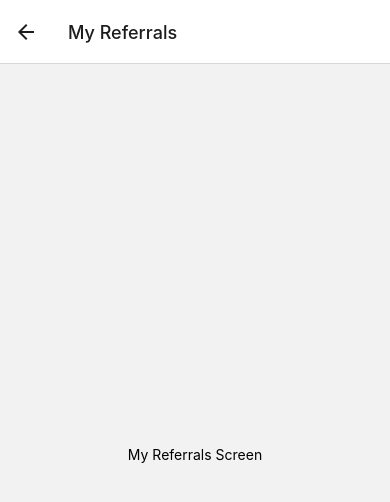
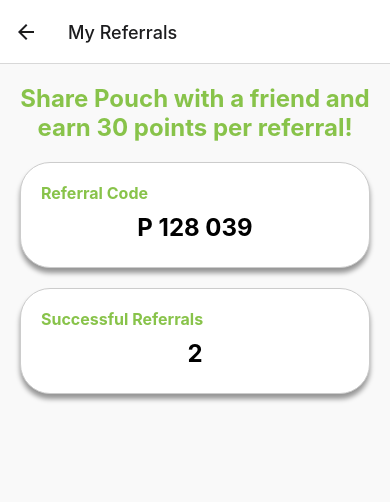
Before and after one commit to Racheltmz/Pouch, a React Native app in the folder frontend/: screen /MyReferrals in a window 390 px wide. Shown: the top 502 px of the page. Built offline with nearby package versions, Linux system fonts and the light colour scheme; no server answers; the database is empty.

Commit message:
Referrals screen

```diff
--- a/frontend/components/MyReferralsScreen.js
+++ b/frontend/components/MyReferralsScreen.js
@@ -1,17 +1,73 @@
 import React, { useState } from 'react';
 import { View, Text, StyleSheet } from 'react-native';
 
-const MyReferralsScreen = () => (
-  <View style={styles.container}>
-    <Text>My Referrals Screen</Text>
-  </View>
-);
+const MyReferralsScreen = () => {
+  return (
+    <View style={styles.container}>
+      <Text style={styles.headerText}>
+        Share Pouch with a friend and earn 30 points per referral!
+      </Text>
+      <View style={styles.card}>
+        <Text style={styles.cardTitle}>Referral Code</Text>
+        <Text style={styles.referralCode}>P 128 039</Text>
+      </View>
+      <View style={styles.card}>
+        <Text style={styles.cardTitle}>Successful Referrals</Text>
+        <Text style={styles.referralCount}>2</Text>
+      </View>
+    </View>
+  );
+};
 
 const styles = StyleSheet.create({
   container: {
     flex: 1,
+    padding: 20,
+    backgroundColor: '#f9f9f9',
+    alignItems: 'center',
+  },
+  headerText: {
+    fontSize: 24,
+    fontWeight: 'bold',
+    color: '#88C34A',
+    textAlign: 'center',
+    marginBottom: 20,
+  },
+  card: {
+    backgroundColor: '#fff',
+    borderRadius: 10,
+    borderWidth: 0.5,
+    borderColor: "#ccc",
+    padding: 20,
+    marginBottom: 20,
     justifyContent: 'center',
-    alignItems: 'center',
+    shadowColor: '#000',
+    shadowOpacity: 0.4,
+    shadowOffset: { width: 0, height: 5 },
+    borderRadius: 30,
+    shadowRadius: 5,
+    width: 350,
+  },
+  cardTitle: {
+    fontSize: 16,
+    fontWeight: 'bold',
+    color: '#88C34A',
+    marginBottom: 10,
+    alignSelf: "left",
+  },
+  referralCode: {
+    fontSize: 24,
+    fontWeight: 'bold',
+    color: '#000',
+    marginBottom: 5,
+    alignSelf: "center",
+  },
+  referralCount: {
+    fontSize: 24,
+    fontWeight: 'bold',
+    color: '#000',
+    marginBottom: 5,
+    alignSelf: "center",
   },
 });
 
```
